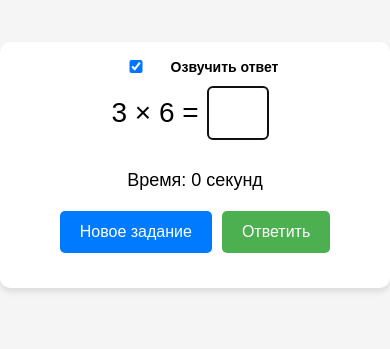
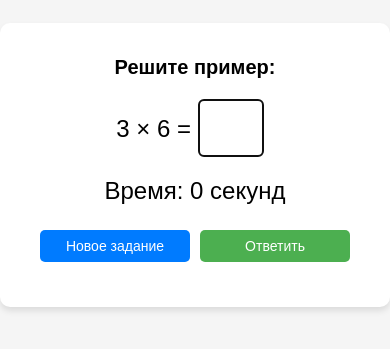
Before and after one commit to snhih/multiplytrainer, a plain HTML site: page index.html in a window 390 px wide. Shown: the part 257-606 px from the top of the page. Drawn offline with Linux system fonts and the light colour scheme.

Commit message:
Update index.html

```diff
--- a/index.html
+++ b/index.html
@@ -23,10 +23,11 @@
             box-shadow: 0 4px 6px rgba(0, 0, 0, 0.1);
             width: 100%;
             max-width: 400px;
-            position: relative;
-            display: flex;
-            flex-direction: column;
-            align-items: center;
+        }
+
+        h1 {
+            font-size: 24px;
+            margin-bottom: 20px;
         }
 
         .expression {
@@ -35,7 +36,7 @@
         }
 
         .result {
-            font-size: 18px; /* Уменьшен размер шрифта таймера */
+            font-size: 24px;
             margin-top: 20px;
         }
 
@@ -47,17 +48,17 @@
             max-width: 40px;
             border-radius: 5px;
             border: 1px solid #ccc;
-            -moz-appearance: textfield;
+            -moz-appearance: textfield; /* Убирает стрелки в Firefox */
         }
 
         input::-webkit-inner-spin-button, input::-webkit-outer-spin-button {
-            -webkit-appearance: none;
+            -webkit-appearance: none; /* Убирает стрелки в Chrome */
             margin: 0;
         }
 
         button {
-            padding: 15px 25px; /* Увеличен размер кнопок */
-            font-size: 18px; /* Увеличен размер шрифта кнопок */
+            padding: 10px 15px;
+            font-size: 16px;
             border: none;
             border-radius: 5px;
             cursor: pointer;
@@ -82,46 +83,35 @@
             background-color: #0056b3;
         }
 
-        .checkbox-container {
+        .buttons {
             display: flex;
-            align-items: center;
-            margin-bottom: 15px;
-            width: 100%; /* Растянуто на всю ширину */
-            justify-content: center; /* Центрируем чекбокс и подпись */
+            justify-content: center;
+            margin-top: 20px;
         }
 
-        .checkbox-container label {
-            margin-left: 5px;
-            font-size: 14px;
-            font-weight: bold;
-            white-space: nowrap; /* Запрещаем перенос текста на новую строку */
+        .buttons button {
+            width: 100%;
+            max-width: 150px;
+            margin: 5px;
         }
 
-        .buttons {
-            display: flex;
-            flex-wrap: wrap;
-            justify-content: center;
-            margin-top: 20px;
-            gap: 10px;
+        @media (max-width: 600px) {
+            .expression {
+                font-size: 24px;
             }
 
-        @media (max-width: 480px) {
-            .container {
-                padding: 15px;
+            h1 {
+                font-size: 20px;
             }
 
             input {
+                width: calc(100% - 120px);
                 font-size: 28px;
-                padding: 10px;
             }
 
             button {
-                font-size: 16px;
-                padding: 12px 20px; /* Уменьшено на мобильных устройствах */
-            }
-
-            .checkbox-container {
-                margin-bottom: 10px;
+                font-size: 14px;
+                padding: 8px 12px;
             }
         }
     </style>
@@ -129,21 +119,17 @@
 <body>
 
 <div class="container">
-    <div class="checkbox-container">
-        <input type="checkbox" id="toggleSpeech" checked>
-        <label for="toggleSpeech">Озвучить ответ</label>
-    </div>
-
+    <h1>Решите пример:</h1>
     <div class="expression">
         <span id="num1"></span> × <span id="num2"></span> =
-        <input type="number" id="answer" inputmode="numeric" tabindex="1">
+        <input type="number" id="answer" inputmode="numeric">
     </div>
     <div class="result" id="timerContainer">
         Время: <span id="timer">5</span> секунд
     </div>
     <div class="buttons">
-        <button id="newTask" tabindex="2">Новое задание</button>
-        <button id="submitAnswer" tabindex="3">Ответить</button>
+        <button id="newTask">Новое задание</button>
+        <button id="submitAnswer">Ответить</button>
     </div>
     <div class="result" id="resultMessage"></div>
 </div>
@@ -151,28 +137,8 @@
 <script>
     let num1, num2, correctAnswer;
     let timerInterval;
-let timeLeft = 5; // Начальное значение таймера
-let selectedVoice = null;
-let focusedElementId = ''; // Глобальная переменная для хранения ID элемента с фокусом
-let speechSupported = 'speechSynthesis' in window; // Проверка поддержки озвучивания текста
+    let timeLeft = 5;
 
-// Функция для загрузки доступных голосов
-function loadVoices() {
-    if (!speechSupported) return;
-
-    const voices = speechSynthesis.getVoices();
-    const russianVoices = voices.filter(voice => voice.lang.startsWith('ru'));
-    if (russianVoices.length > 0) {
-        selectedVoice = russianVoices[Math.floor(Math.random() * russianVoices.length)];
-    }
-}
-
-// Загружаем голоса сразу, если синтез речи поддерживается
-if (speechSupported) {
-    loadVoices();
-}
-
-// Генерация нового задания
     function generateTask() {
         num1 = Math.floor(Math.random() * (9 - 2 + 1)) + 2;
         num2 = Math.floor(Math.random() * (9 - 2 + 1)) + 2;
@@ -180,33 +146,31 @@ function generateTask() {
 
         document.getElementById('num1').textContent = num1;
         document.getElementById('num2').textContent = num2;
-    const answerField = document.getElementById('answer');
-    answerField.value = '';
+        document.getElementById('answer').value = '';
         document.getElementById('resultMessage').textContent = '';
         document.getElementById('timerContainer').style.display = 'block';
+        document.getElementById('timer').textContent = timeLeft;
 
-    // Сброс таймера на 5 секунд перед началом нового задания
+        clearInterval(timerInterval);
         timeLeft = 5;
         document.getElementById('timer').textContent = timeLeft;
 
-    clearInterval(timerInterval); // Очищаем предыдущий интервал
-    timerInterval = setInterval(updateTimer, 1000); // Новый интервал для отсчета
+        timerInterval = setInterval(updateTimer, 1000);
 
-    answerField.disabled = false;
-    answerField.focus({ preventScroll: true });
+        document.getElementById('answer').disabled = false;
+        document.getElementById('submitAnswer').style.display = 'inline-block';
+
+        document.getElementById('answer').focus();
     }
 
-// Таймер отсчета
     function updateTimer() {
         if (timeLeft > 0) {
             timeLeft--;
             document.getElementById('timer').textContent = timeLeft;
         } else {
             clearInterval(timerInterval);
-        const message = `${num1} на ${num2} ${correctAnswer}`;
             document.getElementById('resultMessage').textContent = `Время вышло! Правильный ответ: ${correctAnswer}`;
             document.getElementById('resultMessage').style.color = 'red';
-        speak(message);
             hideTimer();
             disableInput();
             document.getElementById('newTask').focus();
@@ -218,73 +182,49 @@ function hideTimer() {
     }
 
     function disableInput() {
-    const answerField = document.getElementById('answer');
-    answerField.disabled = true;
+        document.getElementById('answer').disabled = true;
+        document.getElementById('submitAnswer').style.display = 'none';
     }
 
     function checkAnswer() {
         const userAnswer = document.getElementById('answer').value.trim();
-    let message;
 
         if (userAnswer === '') {
-        message = `${num1} на ${num2} ${correctAnswer}`;
-        document.getElementById('resultMessage').textContent = `Время вышло! Правильный ответ: ${correctAnswer}`;
+            document.getElementById('resultMessage').textContent = `Неправильный ответ. Правильный ответ: ${correctAnswer}`;
             document.getElementById('resultMessage').style.color = 'red';
         } else {
             const parsedAnswer = parseInt(userAnswer);
-        if (parsedAnswer === correctAnswer) {
-            message = `Да, ${num1} на ${num2} ${correctAnswer}`;
-            document.getElementById('resultMessage').textContent = `Правильно!`;
+            if (isNaN(parsedAnswer)) {
+                document.getElementById('resultMessage').textContent = 'Пожалуйста, введите число.';
+            } else if (parsedAnswer === correctAnswer) {
+                document.getElementById('resultMessage').textContent = 'Правильный ответ!';
                 document.getElementById('resultMessage').style.color = 'green';
             } else {
-            message = `Нет, ${num1} на ${num2} ${correctAnswer}`;
-            document.getElementById('resultMessage').textContent = `Неправильно. Правильный ответ: ${correctAnswer}`;
+                document.getElementById('resultMessage').textContent = `Неправильный ответ. Правильный ответ: ${correctAnswer}`;
                 document.getElementById('resultMessage').style.color = 'red';
             }
         }
 
-    speak(message);
         clearInterval(timerInterval);
         hideTimer();
         disableInput();
+
         document.getElementById('newTask').focus();
     }
 
-function speak(text) {
-    const isSpeechEnabled = document.getElementById('toggleSpeech').checked;
-    if (isSpeechEnabled && speechSupported) {
-        const utterance = new SpeechSynthesisUtterance(text);
-        if (selectedVoice) {
-            utterance.voice = selectedVoice;
-        }
-        speechSynthesis.speak(utterance);
-    }
-}
-
-// Слушатель для изменения фокуса
-document.addEventListener('focus', function(event) {
-    if (event.target.id !== 'toggleSpeech') {
-        focusedElementId = event.target.id; // Сохраняем ID элемента с фокусом
-    }
-}, true);
-
-// Восстановление фокуса, если изменяется чекбокс
-document.getElementById('toggleSpeech').addEventListener('change', function() {
-    if (focusedElementId) {
-        document.getElementById(focusedElementId).focus(); // Восстанавливаем фокус
-    }
+    document.getElementById('submitAnswer').addEventListener('click', checkAnswer);
+    document.getElementById('newTask').addEventListener('click', function() {
+        generateTask();
+        document.getElementById('answer').focus();
     });
 
-document.getElementById('submitAnswer').addEventListener('click', checkAnswer);
-document.getElementById('newTask').addEventListener('click', generateTask);
     document.getElementById('answer').addEventListener('keypress', function(event) {
         if (event.key === 'Enter') {
             checkAnswer();
         }
     });
 
-generateTask(); // Изначальная генерация задания
-
+    generateTask();
 </script>
 
 </body>
```
Lines whose indentation alone changed are shown as unchanged.
